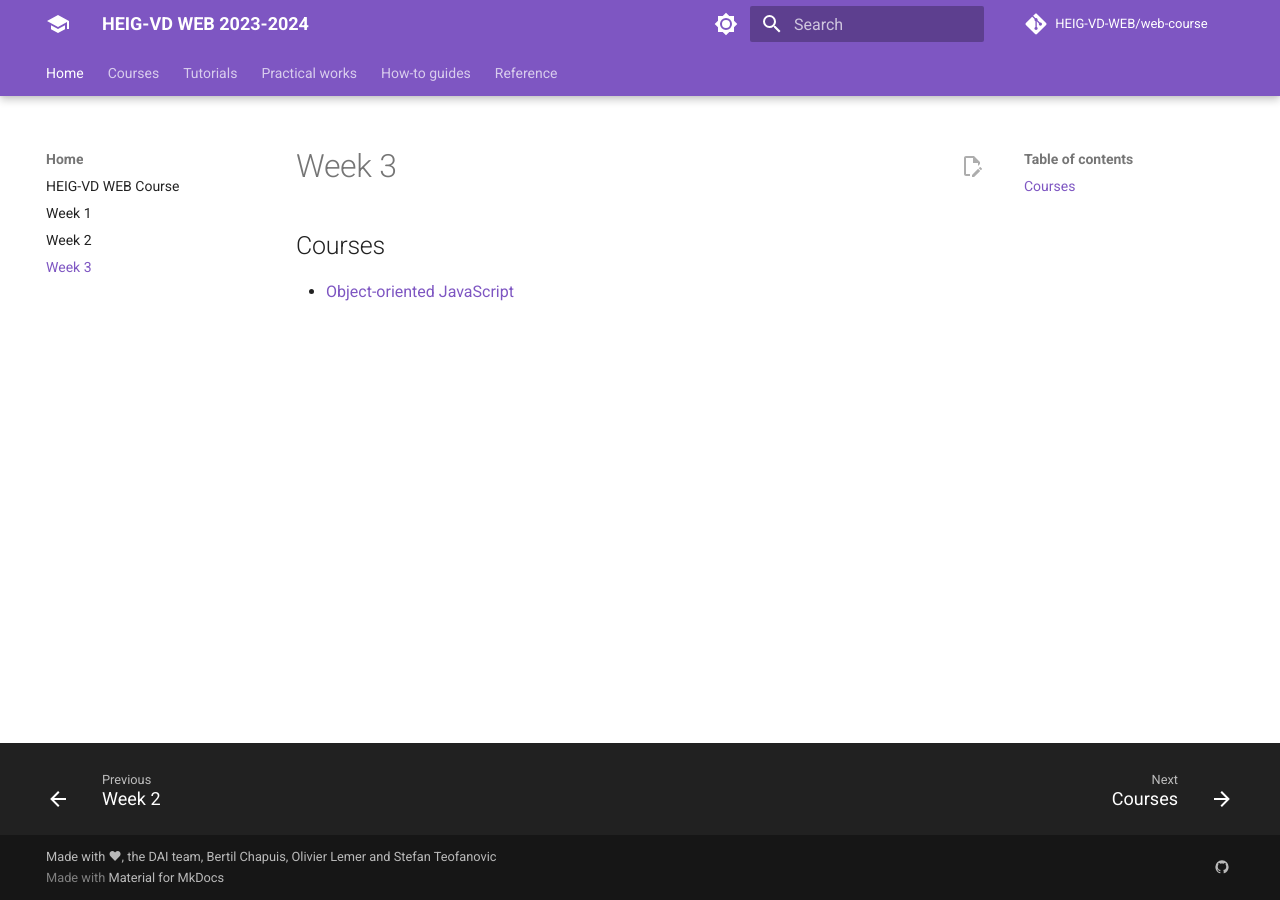
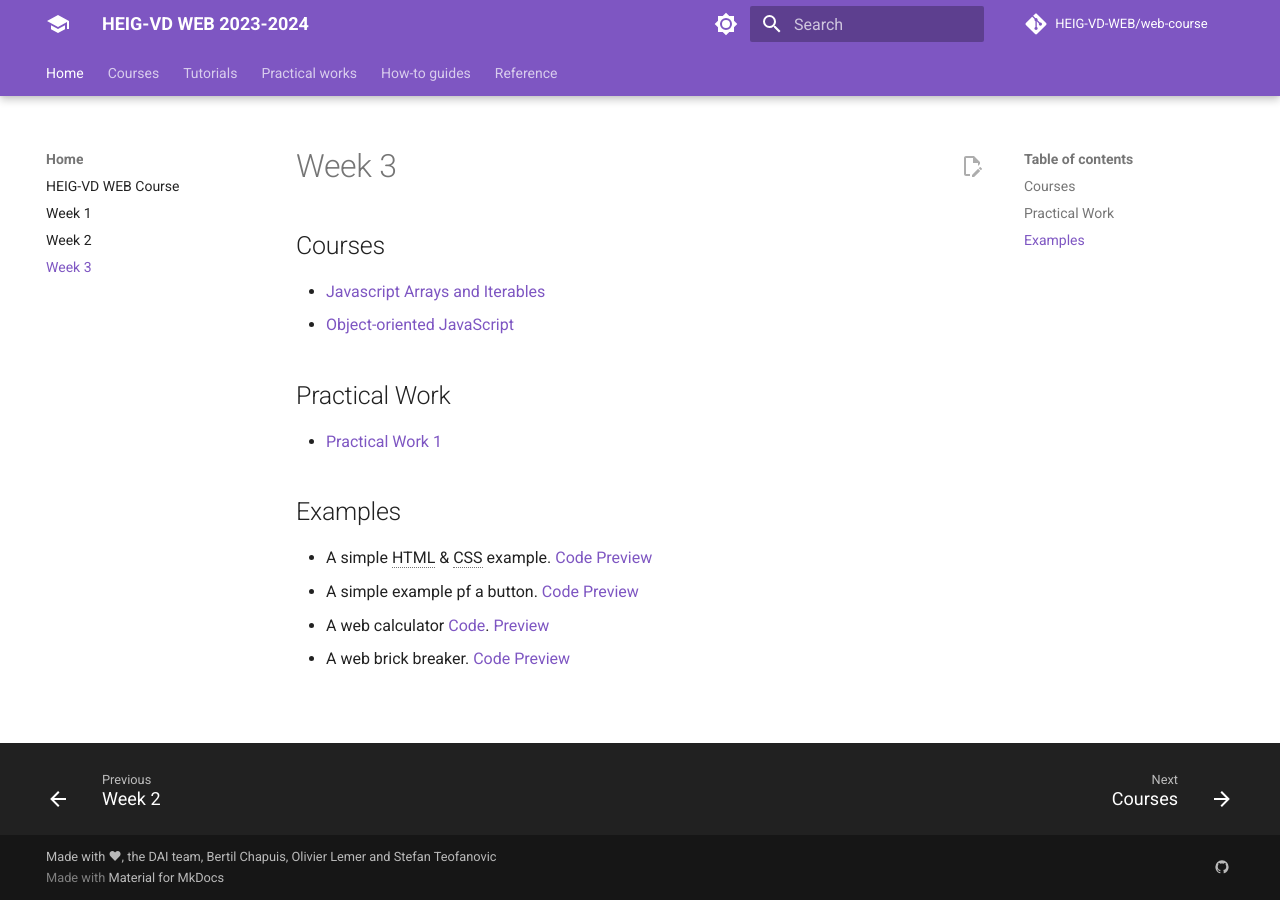
Before and after one commit to HEIG-VD-WEB/web-course, an MkDocs documentation site: the page built from docs/weeks/week-3.md, in a window 1280 px wide. Built offline with MkDocs 1.6.1 and Material for MkDocs 9.7.7, drawn with Linux system fonts in a browser that asks for light colours; comment, search, counter and statistics services are not loaded.

Commit message:
update course

```diff
--- a/docs/weeks/week-3.md
+++ b/docs/weeks/week-3.md
@@ -2,4 +2,16 @@
 
 ## Courses
 
+- [Javascript Arrays and Iterables](/web-course/courses/javascript/#javascript-arrays-and-iterables)
 - [Object-oriented JavaScript](/web-course/courses/object-oriented-javascript/)
+
+## Practical Work
+
+- [Practical Work 1](/web-course/practical-works/practical-work-1/)
+
+## Examples
+
+- A simple HTML & CSS example. [Code](https://github.com/HEIG-VD-WEB/html-css-example){:target="_blank"} [Preview](https://heig-vd-web.github.io/html-css-example/){:target="_blank"}
+- A simple example pf a button. [Code](https://github.com/HEIG-VD-WEB/button-example){:target="_blank"} [Preview](https://heig-vd-web.github.io/button-example/){:target="_blank"}
+- A web calculator [Code](https://github.com/HEIG-VD-WEB/calculator-example){:target="_blank"}. [Preview](https://heig-vd-web.github.io/calculator-example/){:target="_blank"}
+- A web brick breaker. [Code](https://github.com/HEIG-VD-WEB/brick-breaker-example){:target="_blank"} [Preview](https://heig-vd-web.github.io/brick-breaker-example/){:target="_blank"}
```
Also changed, not shown: docs/reference/about-the-calendar.md (+1 -1 lines).
